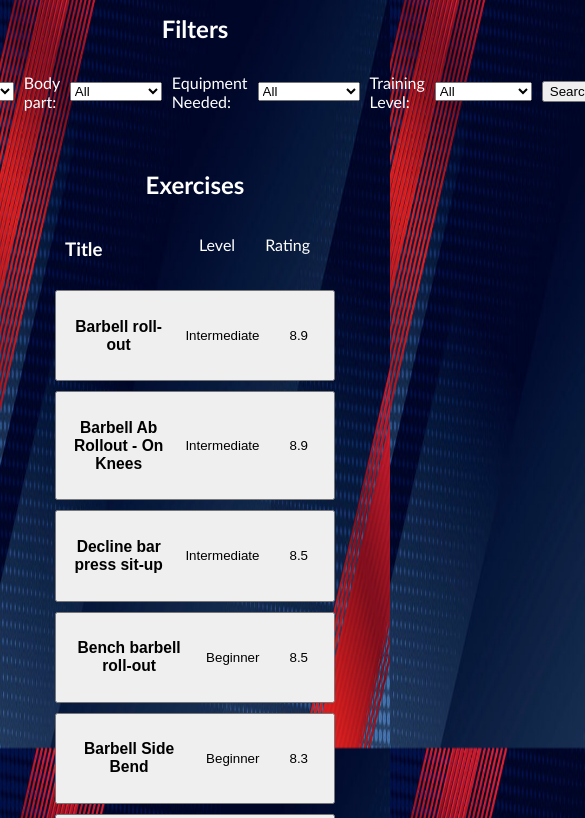
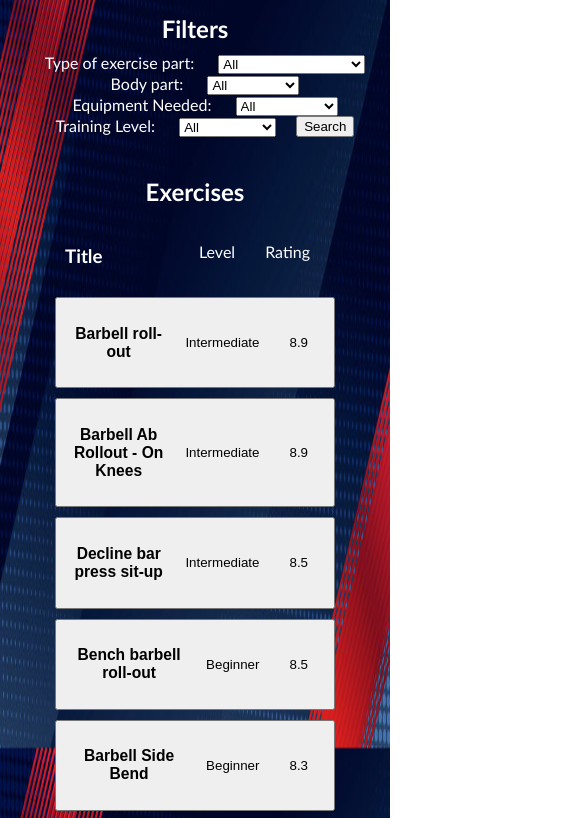
Before and after one commit to KODEX-Team/web-page, a plain HTML site: page index.html in a window 390 px wide. Shown: the part 96-914 px from the top of the page, 585 px wide, since content can reach past the window. Drawn offline with Linux system fonts and the light colour scheme.

Commit message:
add styles for mobile

```diff
--- a/index.html
+++ b/index.html
@@ -12,6 +12,7 @@
     <h1 class="labels">Gym Coach</h1>
     <h2 class="labels">Filters</h2>
     <div id="filters">
+        <div>
             <label for="type-filter">Type of exercise part:</label>
             <select id="type-filter">
                 <option value="">All</option>
@@ -23,6 +24,8 @@
                 <option value="Cardio">Cardio</option>
                 <option value="Olympic Weightlifting">Olympic Weightlifting</option>
             </select>
+        </div>
+        <div>
             <label for="body-part-filter">Body part:</label>
             <select id="body-part-filter">
                 <option value="">All</option>
@@ -37,7 +40,8 @@
                 <option value="Quadriceps">Quadriceps</option>
                 <option value="Shoulders">Shoulders</option>
             </select>
-
+        </div>
+        <div>
             <label for="equipment-filter">Equipment Needed:</label>
             <select id="equipment-filter">
                 <option value="">All</option>
@@ -54,7 +58,8 @@
                 <option value="E-Z Curl Bar">E-Z Curl Bar</option>
                 <option value="Other">Other</option>
             </select>
-
+        </div>
+        <div>
             <label for="level-filter">Training Level:</label>
             <select id="level-filter">
                 <option value="">All</option>
@@ -62,7 +67,7 @@
                 <option value="Intermediate">Intermediate</option>
                 <option value="Expert">Expert</option>
             </select>
-
+        </div>
         <button onclick="filterExercises('type-filter', 'body-part-filter', 'equipment-filter', 'level-filter')">Search</button>
     </div>
 
--- a/styles/exercise.css
+++ b/styles/exercise.css
@@ -3,7 +3,7 @@
 }
 
 body {
-    font-family: Arial, sans-serif;
+    font-family: 'Gill Sans', 'Gill Sans MT', Calibri, 'Trebuchet MS', sans-serif;
     margin: 0;
     padding: 20px;
     color: white;
--- a/styles/index.css
+++ b/styles/index.css
@@ -24,16 +24,17 @@
     display: flex;
     margin-bottom: 20px;
     align-items: center;
+    flex-wrap: wrap;
     justify-content: center;
+    width: 100%;
 }
 
 #filters label {
-    margin: 10px;
-
+    margin: 20px;
 }
 
 #filters button {
-    margin-left: 10px;
+    margin-left: 20px;
 }
 
 #main label {
```
Lines whose indentation alone changed are shown as unchanged.
